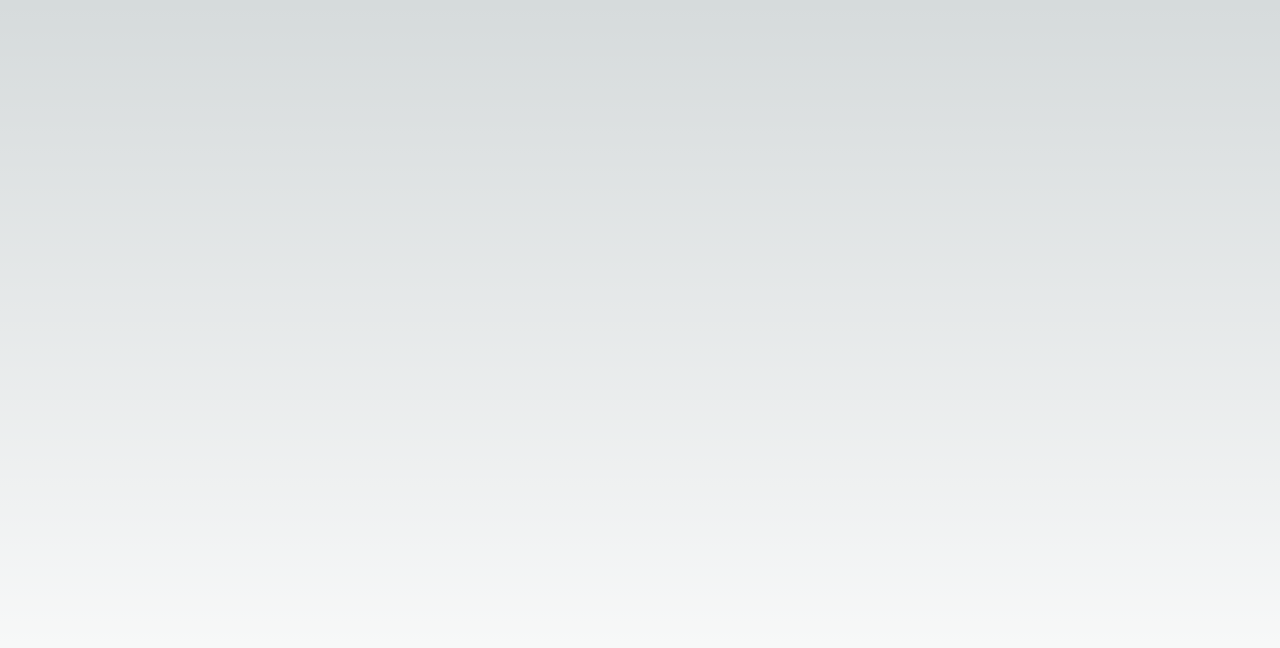
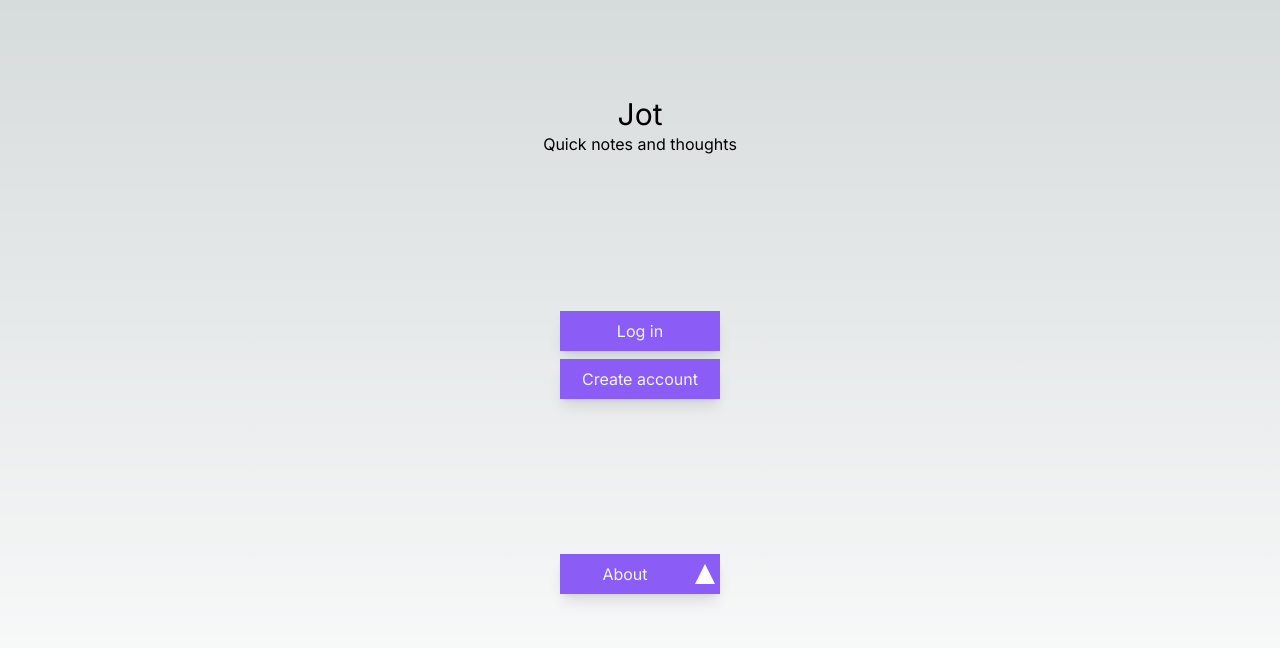
Before and after one commit to BrysonRJones/jot, a Next.js app: page / in a window 1280 px wide. Shown: the top 648 px of the page. Built offline with nearby package versions, Linux system fonts and the light colour scheme.

Commit message:
Setup home and login pages

```diff
--- a/src/app/home/page.tsx
+++ b/src/app/home/page.tsx
@@ -0,0 +1,7 @@
+import Sidebar from "../ui/Sidebar";
+
+export default function Home() {
+	return <div className="relative h-screen w-screen">
+		<Sidebar />
+	</div>
+}
--- a/src/app/layout.tsx
+++ b/src/app/layout.tsx
@@ -1,8 +1,6 @@
 import type { Metadata } from "next";
-import { Inter } from "next/font/google";
+import {inter} from '@/app/ui/fonts'
 import "./globals.css";
-
-const inter = Inter({ subsets: ["latin"] });
 
 export const metadata: Metadata = {
   title: "Jot",
@@ -16,7 +14,7 @@ export default function RootLayout({
 }>) {
   return (
     <html lang="en">
-      <body className={inter.className}>{children}</body>
+      <body className={`${inter.className} antialiased`}>{children}</body>
     </html>
   );
 }
--- a/src/app/lib/actions.ts
+++ b/src/app/lib/actions.ts
@@ -0,0 +1,6 @@
+export async function authenticate(
+	prevState: string | undefined,
+	formData: FormData
+) {
+
+}
--- a/src/app/login/page.tsx
+++ b/src/app/login/page.tsx
@@ -1,8 +1,11 @@
+import LoginForm from "../ui/LoginForm";
+
 export default function LoginPage() {
 	return (
 		<main className="flex items-center justify-center md:h-screen">
 			<div>Log In</div>
-
+			<h1 className="text-3xl bg-white rounded w-24 text-center text-slate-500">Jot</h1>
+	  		<LoginForm />
 		</main>
 	)
 }
--- a/src/app/page.tsx
+++ b/src/app/page.tsx
@@ -1,12 +1,19 @@
-import Image from "next/image";
-import { useRouter } from "next/router";
+import Blurb from "./ui/Blurb";
+import LoginForm from "./ui/LoginForm";
 
 export default function Home() {
-	const router = useRouter();
+
   return (
-    <main className="flex min-h-screen flex-col items-center justify-between p-24">
-      <button onClick={()=> {router.
-	  replace("@/app/home")}} />
+    <main className="flex min-h-screen flex-col items-center justify-between p-24 gap-3">
+		<div id='titleSection' className='items-center'>
+			<h1 className="text-3xl text-center">Jot</h1>
+			<h2 >Quick notes and thoughts</h2>
+		</div>
+		<div className='flex flex-col gap-2'>
+			<button className='h-[40px] w-40 shadow-lg bg-violet-500 text-gray-100 hover:bg-violet-400 active:bg-violet-600'>Log in</button>
+			<button className='h-[40px] w-40 shadow-lg bg-violet-500 text-gray-100 hover:bg-violet-400 active:bg-violet-600'>Create account</button>
+		</div>
+		<Blurb />
     </main>
   );
 }
--- /dev/null
+++ b/src/app/ui/Blurb.tsx
@@ -0,0 +1,40 @@
+'use client'
+
+import { useState } from "react"
+
+export default function Blurb() {
+	const [showBlurb, setShowBlurb] = useState(false);
+	return (
+		<div className="h-[150px] flex items-center flex-col gap-3">
+			<button onClick={()=> { setShowBlurb(!showBlurb)}} className='flex-none h-[40px] w-40 shadow-lg bg-violet-500 text-gray-100 hover:bg-violet-400 active:bg-violet-600 flex items-center'>
+				<div className="flex-auto">
+				About
+				</div>
+				{showBlurb ?
+					<svg className='flex-none w-[30px]' viewBox='0 0 30 30' height='30px' width='30px'>
+						<path
+						fill="white"
+							d="M 5,5
+								L 15,25
+								L 25,5
+							"
+						/>
+					</svg> :
+					<svg height='30px' width='30px'>
+						<path
+						fill="white"
+							d="M 5,25
+								L 15,5
+								L 25,25
+							"
+						/>
+					</svg>
+				}
+			</button>
+
+			<div className='h-40 flex justify-center'>
+				{showBlurb ? <p className='w-1/2 border-slate-300 border-4 p-4'>Jot is a minimalist note-taking app focused on enabling the user to focus on the content that they're learning instead of on the software they're using.</p> : null}
+			</div>
+		</div>
+	)
+}
--- a/src/app/ui/LoginForm.tsx
+++ b/src/app/ui/LoginForm.tsx
@@ -0,0 +1,19 @@
+"use client";
+
+import { useId } from "react";
+
+export default function LoginForm() {
+	const emailID = useId();
+	const passwordID = useId();
+	return (
+		<form className="flex flex-col gap-3">
+			<div className="flex flex-col">
+			<label htmlFor={emailID}>Email</label>
+			<input className="border-solid border-2 border-indigo-600" id={emailID} type="email"/>
+			<label htmlFor={passwordID}>Password</label>
+			<input className="border-solid border-2 border-indigo-600" id={passwordID} />
+			</div>
+			<button className="bg-indigo-700 flex-none h-12 text-white" type="submit">Submit</button>
+		</form>
+	)
+}
--- /dev/null
+++ b/src/app/ui/Sidebar.tsx
@@ -0,0 +1,9 @@
+export default function Sidebar() {
+	return (
+		<div className="absolute w-[14em] h-full bg-gray-100">
+			<div className="w-40 absolute left-6 top-6 h-5/6 bg-white rounded">
+				Folders and stuff
+			</div>
+		</div>
+	)
+}
--- /dev/null
+++ b/src/app/ui/fonts.ts
@@ -0,0 +1,3 @@
+import { Inter } from 'next/font/google';
+
+export const inter = Inter({ subsets: ['latin']});
```
